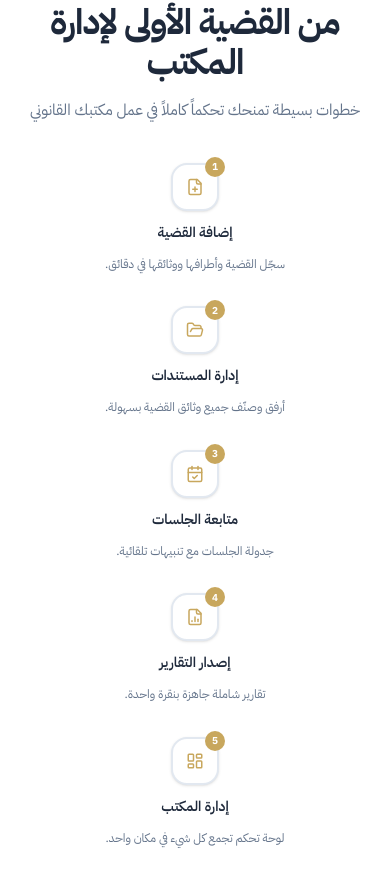
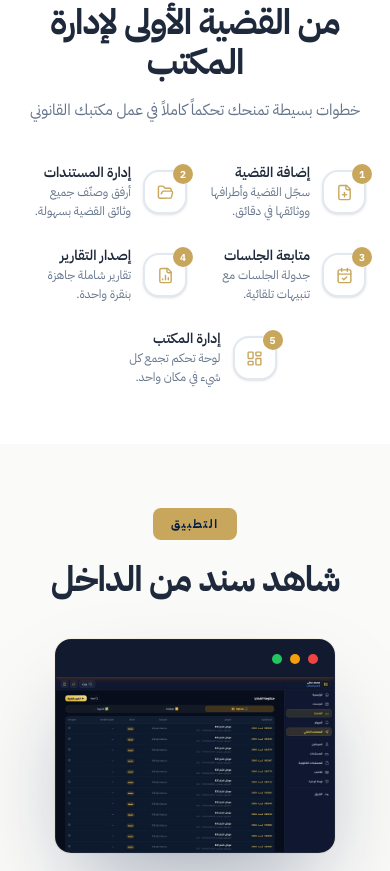
Before and after one commit to mohammedabdelnasser884-hash/Sanad-landing, a React (Vite) app: page / in a window 390 px wide. Shown: the part 2233-3104 px from the top of the page. Built offline with nearby package versions, Linux system fonts and the light colour scheme.

Commit message:
Update HowItWorksSection.tsx

```diff
--- a/src/components/sections/HowItWorksSection.tsx
+++ b/src/components/sections/HowItWorksSection.tsx
@@ -32,26 +32,32 @@ export default function HowItWorksSection() {
         </motion.div>
 
         <div className="relative">
-          {/* Connecting line */}
+          {/* Connecting line (desktop only) */}
           <div className="hidden lg:block absolute top-10 right-12 left-12 h-px bg-[#E2E8F0]" style={{ top: "2.5rem" }} />
-          <div className="grid grid-cols-1 lg:grid-cols-5 gap-8">
+          <div className="grid grid-cols-2 lg:grid-cols-5 gap-x-4 gap-y-6 lg:gap-8">
             {steps.map((step, i) => (
               <motion.div
                 key={i}
                 initial={{ opacity: 0, y: 20 }}
                 animate={isInView ? { opacity: 1, y: 0 } : {}}
                 transition={{ delay: i * 0.1, duration: 0.4 }}
-                className="flex flex-col items-center text-center gap-3"
+                className={`flex flex-row lg:flex-col items-center lg:items-center text-right lg:text-center gap-3 ${
+                  i === steps.length - 1 && steps.length % 2 === 1
+                    ? "col-span-2 lg:col-span-1 justify-center lg:justify-start max-w-[calc(50%-0.5rem)] mx-auto lg:max-w-none lg:mx-0"
+                    : ""
+                }`}
                 data-testid={`step-${i}`}
               >
-                <div className="relative w-12 h-12 rounded-2xl bg-white border-2 border-[#E2E8F0] flex items-center justify-center z-10 shadow-sm">
-                  <step.icon size={18} className="text-[#C8A75D]" />
+                <div className="relative w-11 h-11 lg:w-12 lg:h-12 shrink-0 rounded-2xl bg-white border-2 border-[#E2E8F0] flex items-center justify-center z-10 shadow-sm">
+                  <step.icon size={17} className="text-[#C8A75D]" />
                   <span className="absolute -top-2 -right-2 w-5 h-5 bg-[#C8A75D] text-white text-[10px] font-bold rounded-full flex items-center justify-center">
                     {i + 1}
                   </span>
                 </div>
-                <h4 className="text-[#1E293B] font-semibold text-sm">{step.title}</h4>
-                <p className="text-[#64748B] text-xs leading-relaxed">{step.description}</p>
+                <div className="lg:text-center">
+                  <h4 className="text-[#1E293B] font-semibold text-sm">{step.title}</h4>
+                  <p className="text-[#64748B] text-xs leading-relaxed">{step.description}</p>
+                </div>
               </motion.div>
             ))}
           </div>
```
